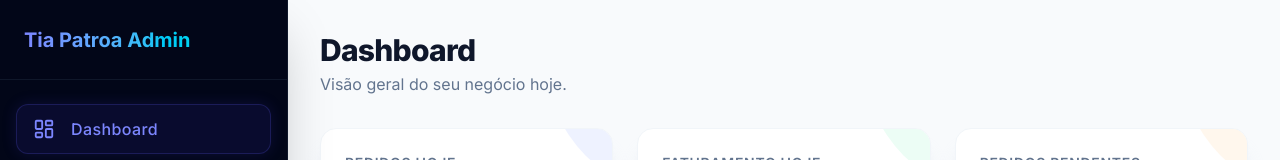
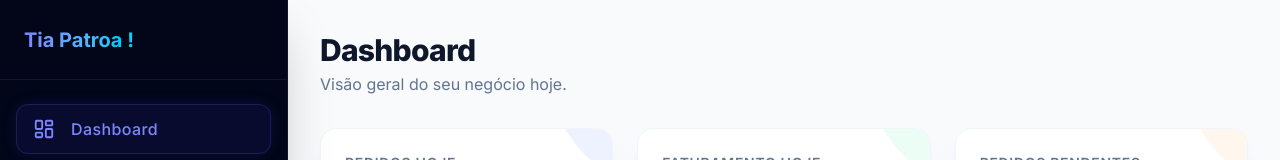
Before and after one commit to srGabrielx/TiaPatroa---Saas, a Next.js app: page /admin in a window 1280 px wide. Shown: the top 160 px of the page. Built offline with nearby package versions, Linux system fonts and the light colour scheme; no server answers; the database is empty.

Commit message:
fix: remove adapter do nextauth para login via env

```diff
--- a/src/app/admin/layout.tsx
+++ b/src/app/admin/layout.tsx
@@ -48,7 +48,7 @@ export default function AdminLayout({ children }: { children: React.ReactNode })
                 <div className="h-20 flex items-center justify-between px-6 border-b border-slate-800/50 bg-slate-950">
                     {!isDesktopCollapsed && (
                         <span className="text-xl font-bold bg-gradient-to-r from-indigo-400 to-cyan-400 bg-clip-text text-transparent truncate">
-                            Tia Patroa Admin
+                            Tia Patroa !
                         </span>
                     )}
                     {isDesktopCollapsed && (
```
